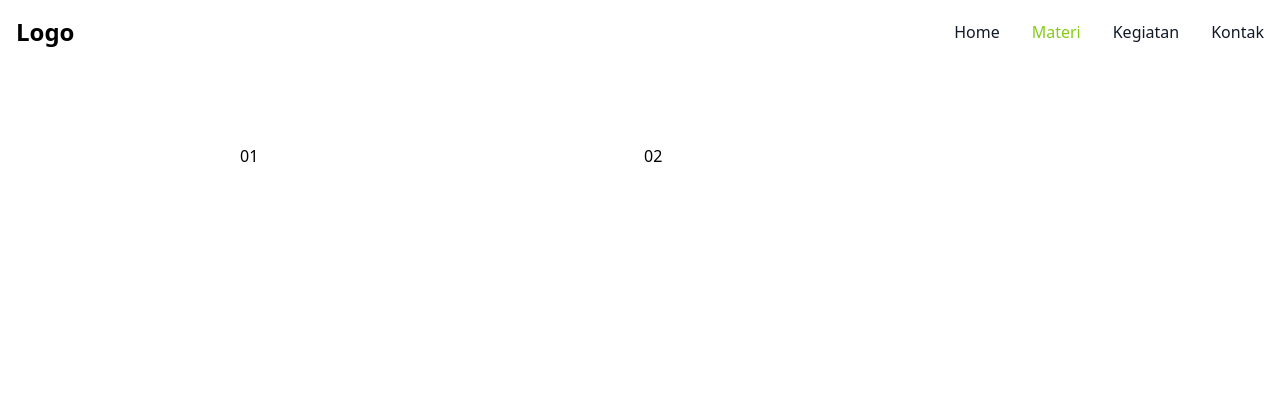
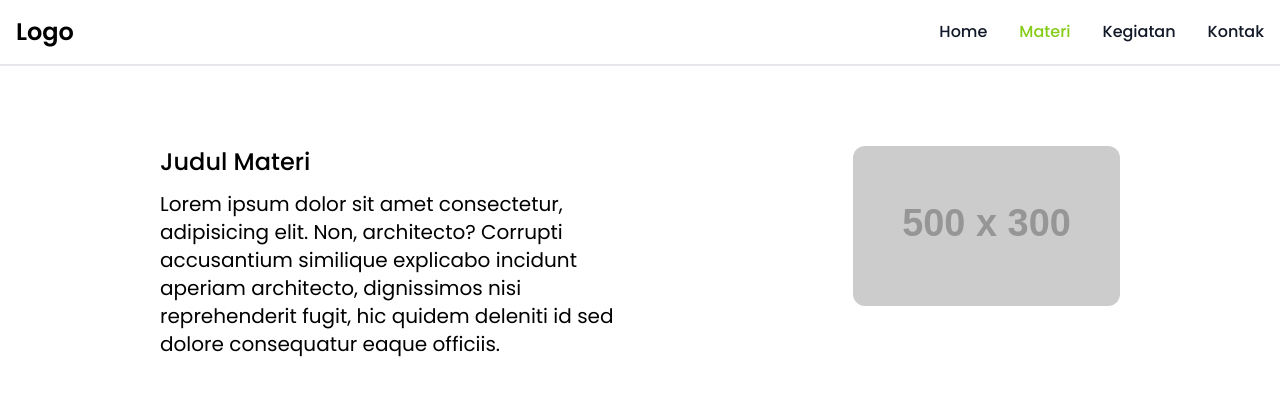
Before and after one commit to Nakazain/Kelompok, a website: page src/materi.html in a window 1280 px wide. Drawn offline with nearby package versions, Linux system fonts and the light colour scheme; placeholder pictures from the web are drawn by us.

Commit message:
Perubahan Kecil 2

```diff
--- a/src/css/main.css
+++ b/src/css/main.css
@@ -1,3 +1,9 @@
+  body {
+    font-family: "Poppins", serif;
+    font-weight: 400;
+    font-style: normal;
+  }
+
 .masonry {
     column-count: 3;
     column-gap: 16px;
--- a/src/materi.html
+++ b/src/materi.html
@@ -1,13 +1,21 @@
 <html lang="en">
 <head>
+
     <meta charset="UTF-8">
     <meta name="viewport" content="width=device-width, initial-scale=1.0">
     <title>Materi</title>
+
+    <!-- Font -->
+    <link rel="preconnect" href="https://fonts.googleapis.com">
+    <link rel="preconnect" href="https://fonts.gstatic.com" crossorigin>
+    <link href="https://fonts.googleapis.com/css2?family=Poppins:wght@200;300;400;500;600;700;800;900&display=swap" rel="stylesheet">
+
+    <!-- CSS -->
     <link href="./output.css" rel="stylesheet">
     <link rel="stylesheet" href="/src/css/main.css">
 </head>
 <body>
-    <nav class="sticky top-0 z-50 bg-opacity-50 backdrop-blur-sm border-gray-200 dark:bg-gray-900">
+    <nav class="sticky top-0 z-50 bg-opacity-50 backdrop-blur-sm border-gray-200 dark:bg-gray-900 border-b-2">
         <div class="max-w-screen-xl flex flex-wrap items-center justify-between mx-auto p-4">
           <a href="https://flowbite.com/" class="flex items-center space-x-3 rtl:space-x-reverse">
               <span class="self-center text-2xl font-semibold whitespace-nowrap dark:text-white">Logo</span>
@@ -37,9 +45,15 @@
         </div>
       </nav>
 
-      <div class="grid lg:grid-cols-2 gap-2 lg:mx-60 mx-20 md:mx-40 mt-20">
-        <div>01</div>
-        <div>02</div>
+      <div class="grid lg:justify-items-end justify-items-center lg:grid-cols-2 lg:gap-2 gap-5 lg:mx-40 mx-20 md:mx-32 mt-20">
+        <div class="lg:order-first order-last">
+          <p class="md:text-2xl text-xl font-medium">Judul Materi</p>
+          <p class="mt-3 md:text-xl">Lorem ipsum dolor sit amet consectetur, adipisicing elit. Non, architecto? Corrupti accusantium similique explicabo incidunt aperiam architecto, dignissimos nisi reprehenderit fugit, hic quidem deleniti id sed dolore consequatur eaque officiis.</p>
+        </div>
+        <div>
+          <img src="https://via.placeholder.com/500x300.png?text=Gambar+1"
+          class="rounded-xl snap-start h-40" alt="Gambar 1">
+        </div>
       </div>
 
       <script src="https://cdnjs.cloudflare.com/ajax/libs/flowbite/1.6.5/flowbite.min.js"></script>
```
Also changed, not shown: src/index.html (+12 -3 lines), src/output.css.
